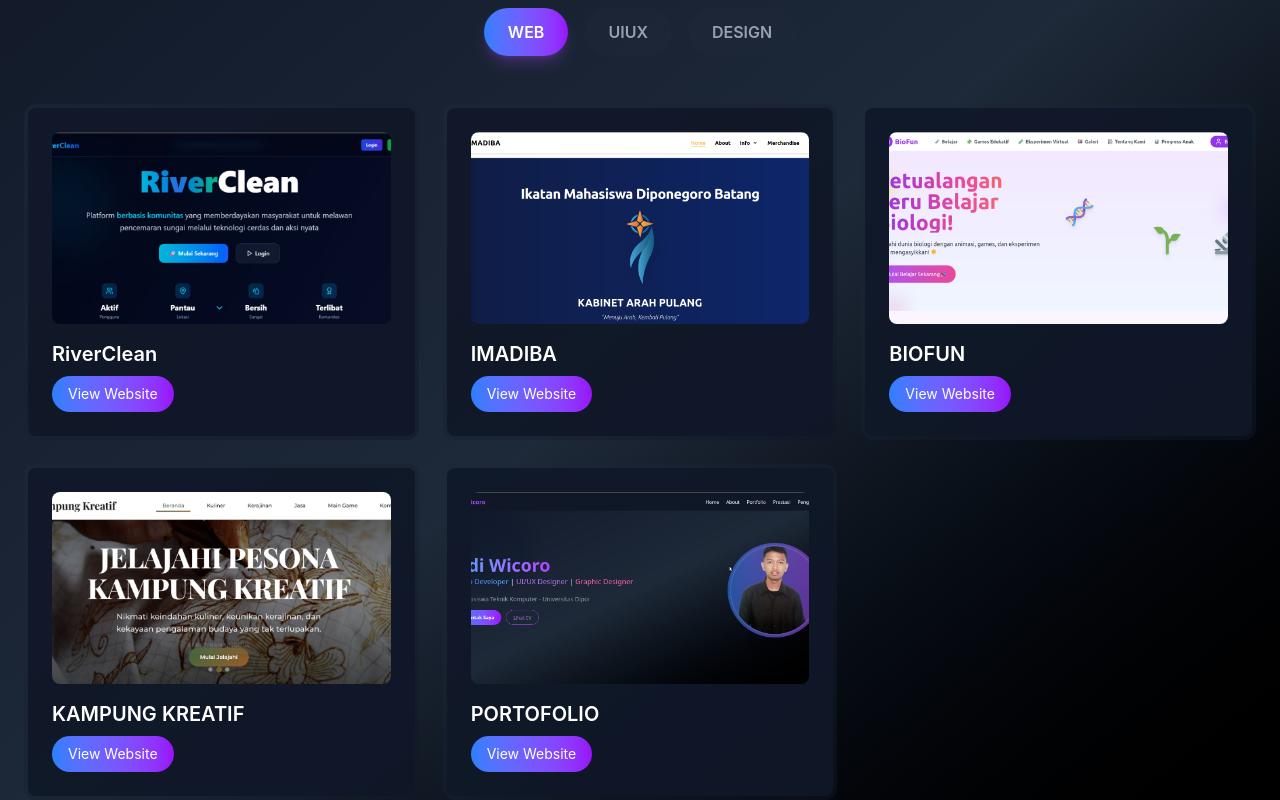
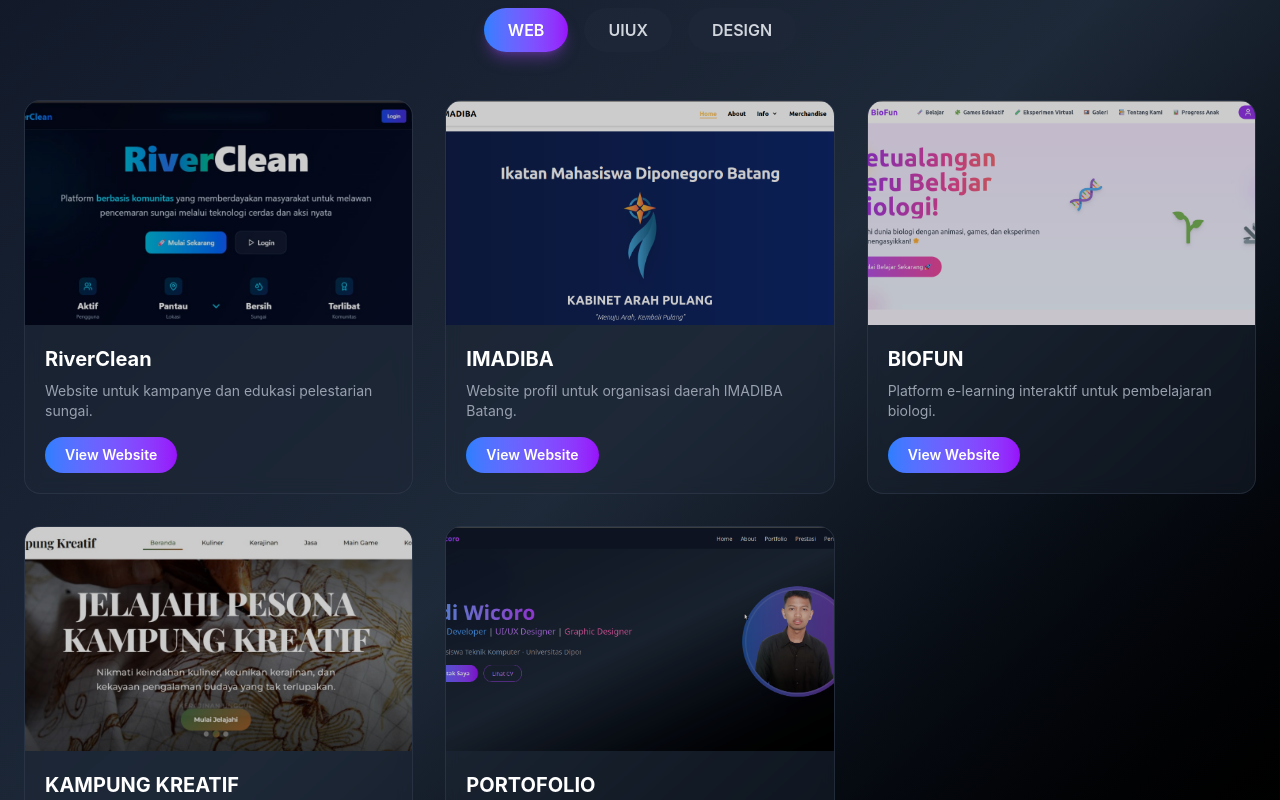
Before and after one commit to Ediw7/edi-portofolio, a React (Vite) app: page / in a window 1280 px wide. Shown: the part 1760-2560 px from the top of the page. Built offline with nearby package versions, Linux system fonts and the light colour scheme.

Commit message:
fix: responsive halaman

```diff
--- a/src/components/Home.jsx
+++ b/src/components/Home.jsx
@@ -9,13 +9,11 @@ const Home = () => {
       once: false,
       mirror: true,
     });
-
     AOS.refresh();
   }, []);
 
   return (
     <section className="min-h-screen relative bg-gradient-to-br from-gray-900 via-gray-800 to-black overflow-hidden">
-      {/* Animated background elements */}
       <div className="absolute inset-0 w-full h-full">
         <div
           className="absolute top-10 left-10 w-48 md:w-72 h-48 md:h-72 bg-blue-500/30 rounded-full mix-blend-multiply filter blur-xl animate-pulse"
@@ -30,7 +28,6 @@ const Home = () => {
       </div>
 
       <div className="relative container mx-auto min-h-screen flex flex-col-reverse md:flex-row items-center justify-between px-6 py-20 md:py-0">
-        {/* Left Section: Text Content */}
         <div
           data-aos="fade-left"
           data-aos-duration="1000"
@@ -71,7 +68,6 @@ const Home = () => {
           </div>
         </div>
 
-        {/* Right Section: Foto dengan animasi fade-right */}
         <div
           data-aos="fade-right"
           data-aos-duration="1000"
@@ -86,7 +82,6 @@ const Home = () => {
         </div>
       </div>
 
-      {/* Custom CSS untuk animasi */}
       <style>
         {`
           @keyframes float {
--- a/src/components/Pengalaman.jsx
+++ b/src/components/Pengalaman.jsx
@@ -1,78 +1,96 @@
-import React from 'react';
+import React, { useEffect } from 'react';
 import AOS from 'aos';
 import 'aos/dist/aos.css';
 
 const Pengalaman = () => {
+  // Inisialisasi AOS di dalam useEffect
+  useEffect(() => {
+    AOS.init({
+      duration: 1000,
+      once: true, // Animasi hanya berjalan sekali
+    });
+  }, []);
+
   const experiences = [
     {
       id: 1,
       year: "2024",
       role: "Web Developer",
-        company: "PT SUCOFINDO CABANG SEMARANG",
-        description: "Membuat website untuk monitoring dokumen TOR"
+      company: "PT SUCOFINDO - Cabang Utama Semarang",
+      description: "Merancang dan membangun sistem informasi berbasis web untuk monitoring dan manajemen dokumen Terms of Reference (TOR) secara efisien."
     },
     {
       id: 2,
-        year: "2023-2024",
+      year: "2023 - 2024",
       role: "Graphic Designer",
       company: "Higenncy",
-        description: "Membuat desain grafis untuk konten linkedin higenncy"
+      description: "Membuat berbagai aset visual dan desain grafis untuk konten yang dipublikasikan di platform media sosial LinkedIn milik Higenncy."
     },
     {
       id: 3,
       year: "2023",
-        role: "IoT Engineer",
-        company: "Dosen",
-        description: "Membuat robot untuk dinas kesehatan kota semarang"
+      role: "IoT Engineer (Projek)",
+      company: "Dinas Kesehatan Kota Semarang",
+      description: "Berkontribusi dalam tim untuk membuat robot yang dirancang untuk membantu tugas-tugas operasional di lingkungan Dinas Kesehatan Kota Semarang."
     },
     {
       id: 4,
       year: "2023",
-        role: "Graphic Designer",
-        company: "Higenncy",
-        description: "Membuat email marketing untuk kementerian keuangan"
+      role: "Graphic Designer (Projek)",
+      company: "Kementerian Keuangan RI",
+      description: "Mendesain template dan konten visual untuk kampanye email marketing yang ditujukan kepada audiens internal Kementerian Keuangan."
     }
   ];
 
   return (
-      <section className="min-h-screen relative bg-gradient-to-br from-gray-900 via-gray-800 to-black pt-20">
-        <div className="absolute inset-0 w-full h-full">
+    <section id="pengalaman" className="min-h-screen relative bg-gradient-to-br from-gray-900 via-gray-800 to-black py-20 lg:py-24">
+      {/* Efek latar belakang dibuat lebih kecil di mobile */}
+      <div className="absolute inset-0 w-full h-full overflow-hidden">
         <div
-            className="absolute top-20 left-20 w-96 h-96 bg-blue-500/20 rounded-full mix-blend-multiply filter blur-xl animate-pulse"
+          className="absolute top-10 md:top-20 left-10 md:left-20 w-48 h-48 md:w-96 md:h-96 bg-blue-500/20 rounded-full mix-blend-multiply filter blur-xl animate-pulse"
           data-aos="fade-up"
-            data-aos-delay="100"
         ></div>
         <div
-            className="absolute bottom-20 right-20 w-96 h-96 bg-purple-500/20 rounded-full mix-blend-multiply filter blur-xl animate-pulse"
+          className="absolute bottom-10 md:bottom-20 right-10 md:right-20 w-48 h-48 md:w-96 md:h-96 bg-purple-500/20 rounded-full mix-blend-multiply filter blur-xl animate-pulse"
           data-aos="fade-up"
-            data-aos-delay="700"
+          data-aos-delay="300"
         ></div>
       </div>
 
-        <div className="relative container mx-auto px-6 py-20">
+      <div className="relative container mx-auto px-4 md:px-6">
+        {/* Judul dibuat lebih kecil di mobile (text-3xl) */}
         <h2
           data-aos="fade-up"
-            data-aos-duration="1000"
-            className="text-4xl font-bold text-center text-transparent bg-clip-text bg-gradient-to-r from-blue-400 to-purple-500 mb-16"
+          className="text-3xl md:text-4xl font-bold text-center text-transparent bg-clip-text bg-gradient-to-r from-blue-400 to-purple-500 mb-12 md:mb-16"
         >
-            Pengalaman
+          Pengalaman Profesional
         </h2>
 
-          <div className="max-w-4xl mx-auto">
+        {/* Timeline Container */}
+        <div className="relative max-w-3xl mx-auto">
+          {/* Garis vertikal di tengah timeline */}
+          <div className="absolute left-3 md:left-4 top-2 w-0.5 h-full bg-gray-700"></div>
+
           {experiences.map((exp, index) => (
             <div
               key={exp.id}
               data-aos="fade-up"
-                data-aos-duration="1000"
-                data-aos-delay={`${index * 200}`}
-                className="relative pl-8 mb-12 group"
+              data-aos-delay={`${index * 150}`}
+              // Jarak antar item diatur untuk mobile dan desktop
+              className="relative pl-10 md:pl-12 mb-8"
             >
-                <div className="absolute left-0 top-0 w-1 h-full bg-gray-700 group-hover:bg-purple-500 transition-colors duration-300"></div>
-                <div className="p-6 rounded-lg bg-gradient-to-br from-gray-800/50 to-gray-900/50 backdrop-blur-sm border border-gray-700/50 hover:border-purple-500/50 transition-all duration-300">
-                  <span className="text-sm text-purple-400 font-semibold">{exp.year}</span>
-                  <h3 className="text-xl font-bold text-white mt-2">{exp.role}</h3>
-                  <p className="text-gray-400 mt-1">{exp.company}</p>
-                  <p className="text-gray-300 mt-4">{exp.description}</p>
+              {/* Titik pada timeline */}
+              <div className="absolute left-0 top-2.5 w-6 h-6 bg-gray-800 rounded-full border-2 border-purple-500 flex items-center justify-center">
+                <div className="w-3 h-3 bg-purple-500 rounded-full"></div>
+              </div>
+
+              {/* Konten Card */}
+              <div className="p-4 md:p-6 rounded-2xl bg-gray-800/40 backdrop-blur-sm border border-gray-700/60 hover:border-purple-500/80 transition-all duration-300">
+                <span className="text-sm font-semibold text-purple-400">{exp.year}</span>
+                {/* Ukuran font role dibuat responsif */}
+                <h3 className="text-lg md:text-xl font-bold text-white mt-1">{exp.role}</h3>
+                <p className="text-base text-gray-400 mt-1">{exp.company}</p>
+                <p className="text-base text-gray-300 mt-3">{exp.description}</p>
               </div>
             </div>
           ))}
--- a/src/components/Portofolio.jsx
+++ b/src/components/Portofolio.jsx
@@ -5,184 +5,111 @@ import 'aos/dist/aos.css';
 const Portfolio = () => {
   const [selectedCategory, setSelectedCategory] = useState('web');
   const [isLoading, setIsLoading] = useState(false);
+  const [displayedItems, setDisplayedItems] = useState([]);
 
   const portfolioItems = {
     web: [
-      {
-        id: 1,
-        title: 'RiverClean',
-        description: 'Website pelestarian sungai',
-        image: '/images/river.jpg',
-        link: 'https://river-clean.vercel.app/',
-      },
-      {
-        id: 2,
-        title: 'IMADIBA',
-        description: 'Website organisasi daerah',
-        image: '/images/imadiba.png',
-        link: 'https://imadiba.vercel.app',
-      },
-      {
-        id: 3,
-        title: 'BIOFUN',
-        description: 'Website belajar biologi',
-        image: '/images/biofun.png',
-        link: 'https://biofun.vercel.app',
-      },
-      {
-        id: 4,
-        title: 'KAMPUNG KREATIF',
-        description: 'website desa wisaata',
-        image: '/images/kampungKreatif.jpg',
-        link: 'https://kampungkreatif.netlify.app/',
-      },
-      {
-        id: 5,
-        title: 'PORTOFOLIO',
-        description: 'website portofolio pribadi saya',
-        image: '/images/porto.png',
-        link: 'https://edi-portofolio.vercel.app/',
-      },
-
+        { id: 1, title: 'RiverClean', description: 'Website untuk kampanye dan edukasi pelestarian sungai.', image: '/images/river.jpg', link: 'https://river-clean.vercel.app/' },
+        { id: 2, title: 'IMADIBA', description: 'Website profil untuk organisasi daerah IMADIBA Batang.', image: '/images/imadiba.png', link: 'https://imadiba.vercel.app' },
+        { id: 3, title: 'BIOFUN', description: 'Platform e-learning interaktif untuk pembelajaran biologi.', image: '/images/biofun.png', link: 'https://biofun.vercel.app' },
+        { id: 4, title: 'KAMPUNG KREATIF', description: 'Website promosi dan informasi untuk desa wisata.', image: '/images/kampungKreatif.jpg', link: 'https://kampungkreatif.netlify.app/' },
+        { id: 5, title: 'PORTOFOLIO', description: 'Website portofolio pribadi untuk menampilkan karya.', image: '/images/porto.png', link: 'https://edi-portofolio.vercel.app/' },
     ],
     uiux: [
-      {
-        id: 4,
-        title: 'NUTRICHECK',
-        description: 'Aplikasi menghitung gizi makanan',
-        image: '/images/nutricheck.png',
-        prototypeLink: 'https://www.figma.com/proto/zf40ATQFb3QpgmsTfjjrmZ/nutricheck?node-id=3-2&p=f&t=WiI8BENcHviYNnvb-1&scaling=scale-down&content-scaling=fixed&page-id=0%3A1&starting-point-node-id=3%3A2',
-      },
-      {
-        id: 5,
-        title: 'LINGKARBUMI',
-        description: 'Aplikasi',
-        image: '/images/lingkarbumi.png',
-        prototypeLink: 'https://www.figma.com/proto/TMeZqzzzr1tMKAV7U2R7P7/lingkarbumi?node-id=410-2&p=f&t=4yS302EvOV3r72LI-1&scaling=scale-down&content-scaling=fixed&page-id=0%3A1&starting-point-node-id=410%3A2',
-      },
-      {
-        id: 6,
-        title: 'SUCOFINDO',
-        description: 'Website',
-        image: '/images/sucofindo.png',
-        prototypeLink: 'https://www.figma.com/proto/ybrOUciGZ3a9X33oOckBXT/Untitled?node-id=202-31&p=f&t=Bchha4P2fhhXwdn4-1&scaling=min-zoom&content-scaling=fixed&page-id=0%3A1&starting-point-node-id=202%3A31&show-proto-sidebar=1',
-      },
+        { id: 6, title: 'NUTRICHECK', description: 'Desain aplikasi mobile untuk menghitung gizi makanan.', image: '/images/nutricheck.png', prototypeLink: 'https://www.figma.com/proto/zf40ATQFb3QpgmsTfjjrmZ/nutricheck?node-id=3-2' },
+        { id: 7, title: 'LINGKARBUMI', description: 'Desain aplikasi mobile untuk gerakan pelestarian lingkungan.', image: '/images/lingkarbumi.png', prototypeLink: 'https://www.figma.com/proto/TMeZqzzzr1tMKAV7U2R7P7/lingkarbumi?node-id=410-2' },
+        { id: 8, title: 'SUCOFINDO', description: 'Desain ulang website untuk monitoring dokumen TOR.', image: '/images/sucofindo.png', prototypeLink: 'https://www.figma.com/proto/ybrOUciGZ3a9X33oOckBXT/Untitled?node-id=202-31' },
     ],
     design: [
-      {
-        id: 7,
-        title: 'Design Project',
-        description: 'Brand identity',
-        image: '/images/desain.png',
-        portolink: 'https://drive.google.com/drive/u/0/folders/1JHZZNEJrOH3Xh2Yj8n_lJTIIjJ2m4D9t',
-      },
+        { id: 9, title: 'Graphic Design Collection', description: 'Kumpulan karya desain grafis untuk berbagai kebutuhan.', image: '/images/desain.png', portfolioLink: 'https://drive.google.com/drive/u/0/folders/1JHZZNEJrOH3Xh2Yj8n_lJTIIjJ2m4D9t' },
     ],
   };
+
+  useEffect(() => {
+    AOS.init({
+      duration: 800,
+      easing: 'ease-in-out',
+      once: true,
+    });
+    setDisplayedItems(portfolioItems[selectedCategory]);
+  }, []);
 
   const handleCategoryChange = (category) => {
     setIsLoading(true);
     setSelectedCategory(category);
-    setTimeout(() => setIsLoading(false), 500);
+    setTimeout(() => {
+      setDisplayedItems(portfolioItems[category]);
+      setIsLoading(false);
+    }, 400);
   };
 
-  useEffect(() => {
-    AOS.init({
-      duration: 1000,
-      easing: 'ease-in-out',
-    });
-  }, []);
+  return (
+    <section id="portfolio" className="min-h-screen relative bg-gradient-to-br from-gray-900 via-gray-800 to-black overflow-hidden">
+      <div className="absolute inset-0 w-full h-full bg-[radial-gradient(ellipse_at_top,_var(--tw-gradient-stops))] from-purple-900/20 via-transparent to-transparent"></div>
 
-  return (
-    <section className="min-h-screen relative bg-gradient-to-br from-gray-900 via-gray-800 to-black">
-      <div className="absolute inset-0 w-full h-full">
-        <div className="absolute top-0 left-0 w-full h-full bg-[radial-gradient(ellipse_at_top,_var(--tw-gradient-stops))] from-purple-900/20 via-gray-900/0 to-transparent"></div>
-      </div>
-
-      <div className="relative container mx-auto py-20 px-6">
+      <div className="relative container mx-auto py-20 px-4 md:px-6">
         <h2
           data-aos="fade-up"
-          className="text-4xl font-bold text-center text-transparent bg-clip-text bg-gradient-to-r from-blue-400 to-purple-500 mb-12"
+          className="text-3xl md:text-4xl font-bold text-center text-transparent bg-clip-text bg-gradient-to-r from-blue-400 to-purple-500 mb-8 md:mb-12"
         >
           My Portfolio
         </h2>
 
-        <div className="flex justify-center gap-4 mb-12">
+        <div className="flex justify-center flex-wrap gap-3 md:gap-4 mb-8 md:mb-12" data-aos="fade-up">
           {['web', 'uiux', 'design'].map((category) => (
             <button
               key={category}
               onClick={() => handleCategoryChange(category)}
-              className={`
-                px-6 py-3 rounded-full font-semibold transition-all duration-300
-                ${selectedCategory === category
-                  ? 'bg-gradient-to-r from-blue-500 to-purple-600 text-white shadow-lg shadow-purple-500/25'
-                  : 'bg-gray-800/50 text-gray-400 hover:bg-gray-700/50'}
-              `}
+              className={`px-5 py-2 md:px-6 md:py-2.5 rounded-full text-sm md:text-base font-semibold transition-all duration-300 transform hover:scale-105 ${
+                selectedCategory === category
+                  ? 'bg-gradient-to-r from-blue-500 to-purple-600 text-white shadow-lg shadow-purple-500/30'
+                  : 'bg-gray-800/60 text-gray-300 hover:bg-gray-700/80'
+              }`}
             >
               {category.toUpperCase()}
             </button>
           ))}
         </div>
 
-        <div className="grid grid-cols-1 md:grid-cols-3 gap-6">
-          {portfolioItems[selectedCategory].map((item) => (
+        <div
+          className={`grid grid-cols-1 sm:grid-cols-2 lg:grid-cols-3 gap-6 md:gap-8 transition-opacity duration-300 ${isLoading ? 'opacity-0' : 'opacity-100'}`}
+        >
+          {displayedItems.map((item, index) => {
+            const link = item.link || item.prototypeLink || item.portfolioLink;
+            const buttonText = item.link ? 'View Website' : item.prototypeLink ? 'View Prototype' : 'View Portfolio';
+
+            return (
               <div
                 key={item.id}
                 data-aos="fade-up"
-              data-aos-delay={`${item.id * 100}`}
-              className="group relative overflow-hidden rounded-xl bg-gradient-to-br from-gray-800/50 to-gray-900/50 p-1"
+                data-aos-delay={`${index * 100}`}
+                className="group relative overflow-hidden rounded-2xl bg-gray-800/40 backdrop-blur-sm border border-gray-700/50 transition-all duration-300 hover:border-purple-500/50 hover:shadow-2xl hover:shadow-purple-600/20"
               >
-              <div className="relative p-6 bg-gray-900/90 rounded-lg">
-                <div className="relative overflow-hidden rounded-lg">
+                <div className="relative w-full h-56 overflow-hidden">
                   <img
                     src={item.image}
                     alt={item.title}
-                    className="w-full h-48 object-cover transition-all duration-300 group-hover:blur-sm"
+                    className="w-full h-full object-cover transition-all duration-500 ease-in-out group-hover:scale-110"
                   />
-                  <div className="absolute inset-0 flex items-center justify-center opacity-0 group-hover:opacity-100 transition-all duration-300 bg-black/60">
-                    <p className="text-white text-center px-4 transform translate-y-4 group-hover:translate-y-0 transition-transform duration-300">
-                      {item.description}
-                    </p>
+                  <div className="absolute inset-0 bg-black/20 group-hover:bg-black/60 transition-all duration-300"></div>
                 </div>
-                </div>
-
-                <div className="mt-4">
-                  <h3 className="text-xl font-semibold text-white group-hover:text-purple-400 transition-colors duration-300">
-                    {item.title}
-                  </h3>
-                  {/* Ganti tombol dengan View Portfolio */}
-                  {item.link ? (
+                <div className="p-5">
+                  <h3 className="text-xl font-bold text-white mb-2">{item.title}</h3>
+                  <p className="text-gray-400 text-sm mb-4 min-h-[40px]">{item.description}</p>
+                  {link && (
                      <a
-                      href={item.link}
+                        href={link}
                         target="_blank"
                         rel="noopener noreferrer"
-                      className="inline-block mt-2 px-4 py-2 rounded-full bg-gradient-to-r from-blue-500 to-purple-600 text-white text-sm hover:opacity-90 transition-opacity"
+                        className="inline-block px-5 py-2 rounded-full bg-gradient-to-r from-blue-500 to-purple-600 text-white text-sm font-semibold transition-all duration-300 hover:from-blue-600 hover:to-purple-700 hover:shadow-lg hover:shadow-purple-500/40"
                       >
-                      View Website
-                    </a>
-                  ) : item.prototypeLink ? (
-                    <a
-                      href={item.prototypeLink}
-                      target="_blank"
-                      rel="noopener noreferrer"
-                      className="inline-block mt-2 px-4 py-2 rounded-full bg-gradient-to-r from-blue-500 to-purple-600 text-white text-sm hover:opacity-90 transition-opacity"
-                    >
-                      View Prototype
-                    </a>
-                  ) : (
-                    // Jika tidak ada link atau prototypeLink, tampilkan tombol "View Portfolio"
-                    <a
-                      href={item.link || item.prototypeLink || '#'} // Ganti dengan link yang sesuai jika ada
-                      target="_blank"
-                      rel="noopener noreferrer"
-                      className="inline-block mt-2 px-4 py-2 rounded-full bg-gradient-to-r from-blue-500 to-purple-600 text-white text-sm hover:opacity-90 transition-opacity"
-                    >
-                      View Portfolio
+                        {buttonText}
                       </a>
                   )}
                 </div>
               </div>
-            </div>
-          ))}
+            );
+          })}
         </div>
       </div>
     </section>
--- a/src/components/Prestasi.jsx
+++ b/src/components/Prestasi.jsx
@@ -8,67 +8,67 @@ const Prestasi = () => {
       id: 1,
       title: "Finalist Web Design",
       year: "2025",
-      description: "Lomba Techomfest 2025 di POLINES"
+      description: "Berkompetisi di babak final dalam kategori Web Design pada acara Technofest 2025 yang diselenggarakan oleh POLINES."
     },
     {
       id: 2,
       title: "Finalist Web Design",
       year: "2024",
-      description: "Lomba Techomfest 2024 di POLINES"
+      description: "Mencapai tahap final pada kompetisi Web Design di ajang Technofest 2024 yang diadakan oleh POLINES."
     },
     {
       id: 3,
-      title: "Pendanaan PPK ORMAWA",
+      title: "Penerima Pendanaan PPK Ormawa",
       year: "2024",
-      description: "Pengabdian ke Desa Branjang"
+      description: "Memimpin tim untuk mendapatkan pendanaan Program Penguatan Kapasitas Organisasi Kemahasiswaan untuk pengabdian masyarakat di Desa Branjang."
     }
   ];
 
   useEffect(() => {
-    AOS.init({ duration: 1000 });
+    AOS.init({
+      duration: 1000,
+      once: true,
+     });
   }, []);
 
   return (
-    <section className="min-h-screen relative bg-gradient-to-br from-gray-900 via-gray-800 to-black pt-20">
-      <div className="absolute inset-0 w-full h-full">
+    <section id="prestasi" className="min-h-screen relative bg-gradient-to-br from-gray-900 via-gray-800 to-black py-20 lg:py-24">
+      <div className="absolute inset-0 w-full h-full overflow-hidden">
         <div
-          className="absolute top-20 right-20 w-96 h-96 bg-blue-500/20 rounded-full mix-blend-multiply filter blur-xl animate-pulse"
+          className="absolute top-10 md:top-20 right-10 md:right-20 w-48 h-48 md:w-96 md:h-96 bg-blue-500/10 rounded-full mix-blend-multiply filter blur-2xl animate-pulse"
           data-aos="fade-up"
-          data-aos-delay="100"
         ></div>
         <div
-          className="absolute bottom-20 left-20 w-96 h-96 bg-purple-500/20 rounded-full mix-blend-multiply filter blur-xl animate-pulse"
+          className="absolute bottom-10 md:bottom-20 left-10 md:left-20 w-48 h-48 md:w-96 md:h-96 bg-purple-500/10 rounded-full mix-blend-multiply filter blur-2xl animate-pulse"
           data-aos="fade-up"
-          data-aos-delay="700"
+          data-aos-delay="300"
         ></div>
       </div>
 
-      <div className="relative container mx-auto px-6 py-20">
+      <div className="relative container mx-auto px-4 md:px-6">
         <h2
           data-aos="fade-up"
-          data-aos-duration="1000"
-          className="text-4xl font-bold text-center text-transparent bg-clip-text bg-gradient-to-r from-blue-400 to-purple-500 mb-16"
+          className="text-3xl md:text-4xl font-bold text-center text-transparent bg-clip-text bg-gradient-to-r from-blue-400 to-purple-500 mb-12 md:mb-16"
         >
-          Prestasi
+          Prestasi & Pencapaian
         </h2>
 
-        <div className="grid grid-cols-1 md:grid-cols-3 gap-8 max-w-6xl mx-auto">
+        <div className="grid grid-cols-1 sm:grid-cols-2 lg:grid-cols-3 gap-6 md:gap-8 max-w-6xl mx-auto">
           {achievements.map((achievement, index) => (
             <div
               key={achievement.id}
               data-aos="fade-up"
-              data-aos-duration="1000"
-              data-aos-delay={`${index * 200}`}
-              className="group"
+              data-aos-delay={`${index * 150}`}
+              className="group h-full"
             >
-              <div className="p-6 rounded-xl bg-gradient-to-br from-gray-800/50 to-gray-900/50 backdrop-blur-sm border border-gray-700/50 hover:border-purple-500/50 transition-all duration-300 h-full">
-                <div className="w-16 h-16 mb-6 rounded-full bg-gradient-to-r from-blue-500 to-purple-600 flex items-center justify-center">
-                  <span className="text-2xl font-bold text-white">{achievement.year}</span>
+              <div className="flex flex-col p-6 rounded-2xl bg-gray-800/40 backdrop-blur-sm border border-gray-700/60 hover:border-purple-500/80 transition-all duration-300 h-full text-center items-center">
+                <div className="w-20 h-20 mb-6 rounded-full bg-gradient-to-br from-gray-700 to-gray-800 flex items-center justify-center border-2 border-purple-500/50 group-hover:border-purple-500 transition-colors duration-300">
+                  <span className="text-2xl font-bold text-purple-400">{achievement.year}</span>
                 </div>
-                <h3 className="text-xl font-bold text-white mb-4 group-hover:text-purple-400 transition-colors duration-300">
+                <h3 className="text-xl md:text-2xl font-bold text-white mb-3 group-hover:text-purple-400 transition-colors duration-300">
                   {achievement.title}
                 </h3>
-                <p className="text-gray-400">
+                <p className="text-gray-400 text-base">
                   {achievement.description}
                 </p>
               </div>
```
Also changed, not shown: src/components/About.jsx (+26 -21 lines), src/components/Footer.jsx (+41 -20 lines), src/components/Navbar.jsx (+13 -13 lines). Lines whose indentation alone changed are shown as unchanged.
